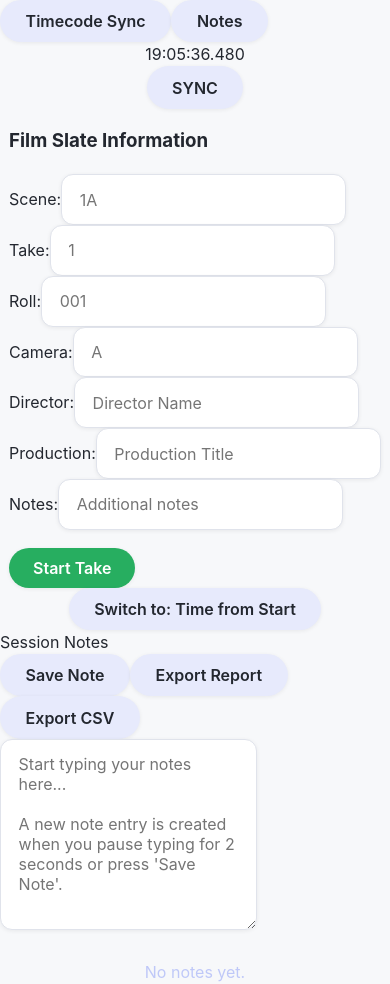
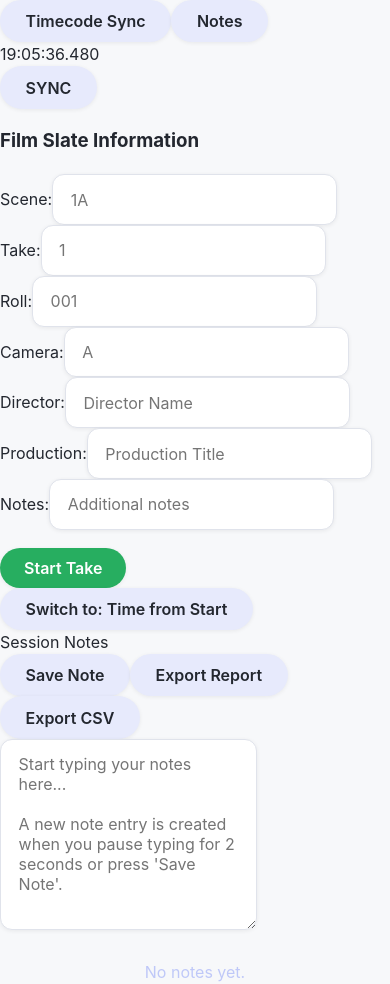
Before and after one commit to Freakiersamsam/digital-slate, a React (Vite) app: page / in a window 390 px wide. Built offline with nearby package versions, Linux system fonts and the light colour scheme.

Commit message:
Fix: responsive centering, tab visibility, and card layout for Perplexity UI

```diff
--- a/src/App.css
+++ b/src/App.css
@@ -357,6 +357,19 @@ body, #root {
   color: #bfc8f8;
   font-style: italic;
 }
+.timecode-card {
+  background: #fff;
+  border-radius: 18px;
+  box-shadow: 0 2px 12px 0 #bfc8f822;
+  padding: 32px 28px;
+  max-width: 520px;
+  width: 100%;
+  margin: 0 auto;
+  display: flex;
+  flex-direction: column;
+  align-items: center;
+  animation: fadeInCard 0.6s cubic-bezier(0.33, 1, 0.68, 1);
+}
 .notes-card {
   background: #fff;
   border-radius: 18px;
@@ -564,3 +577,16 @@ button:active::after, .export-btn:active::after, .sync-button:active::after, .ta
 input:focus, textarea:focus {
   box-shadow: 0 0 0 3px #bfc8f8, 0 2px 8px #bfc8f822;
 }
+.tab-content,
+.tab-content.active {
+  display: flex;
+  flex-direction: column;
+  align-items: center;
+  width: 100%;
+}
+@media (max-width: 600px) {
+  .timecode-card, .notes-card {
+    padding: 14px 4vw;
+    max-width: 98vw;
+  }
+}
--- a/src/App.jsx
+++ b/src/App.jsx
@@ -118,17 +118,7 @@ export default function App() {
         <button className={`tab${tab === 'notes' ? ' active' : ''}`} onClick={() => setTab('notes')}>Notes</button>
       </div>
       <div className={`tab-content${tab === 'timecode' ? ' active' : ''}`}>
-        <div className="timecode-card" style={{
-          background: 'transparent',
-          boxShadow: 'none',
-          padding: 0,
-          maxWidth: '480px',
-          width: '100%',
-          margin: '0 auto',
-          display: 'flex',
-          flexDirection: 'column',
-          alignItems: 'center',
-        }}>
+        <div className="timecode-card">
           <div className="timecode-display">
             <div className="timecode">{useGlobalTime ? formatTime(globalTime, true) : formatTime(elapsed, false)}</div>
             {isTakeRunning && takeIn && (
```
